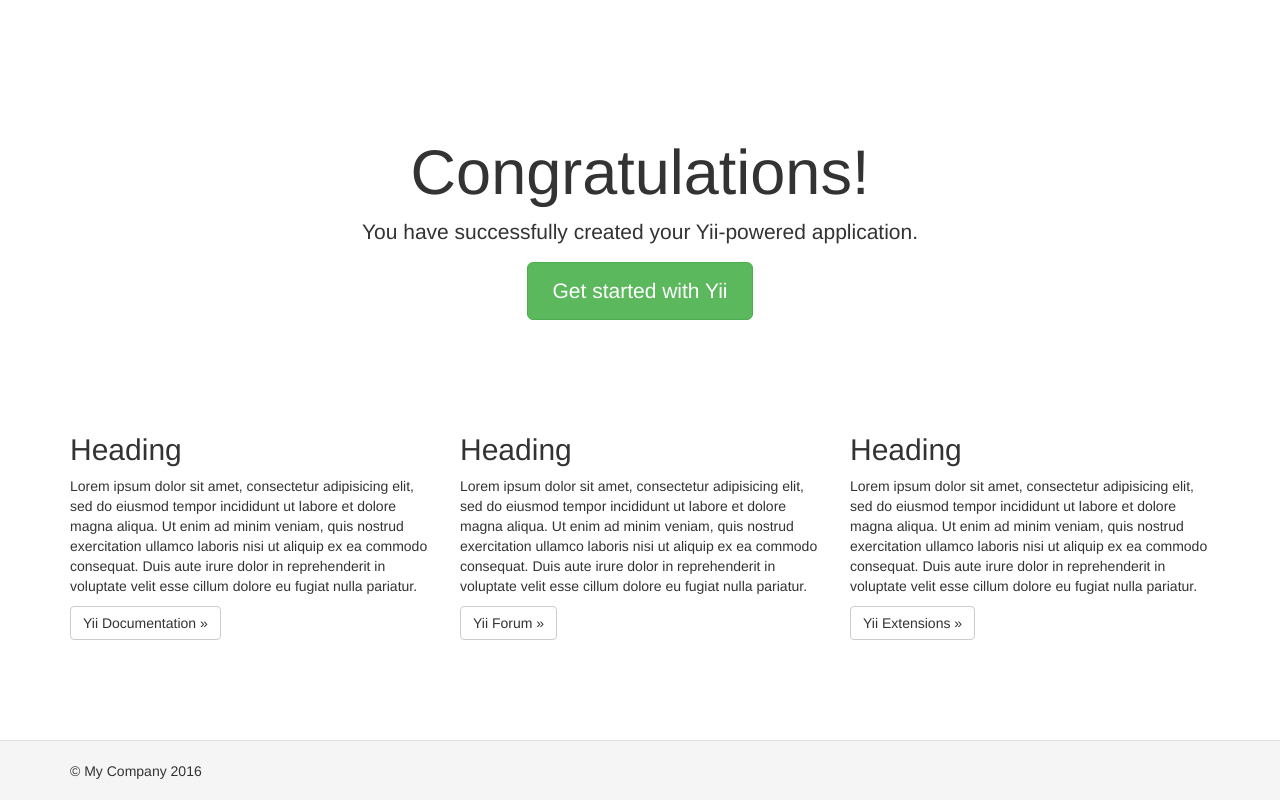
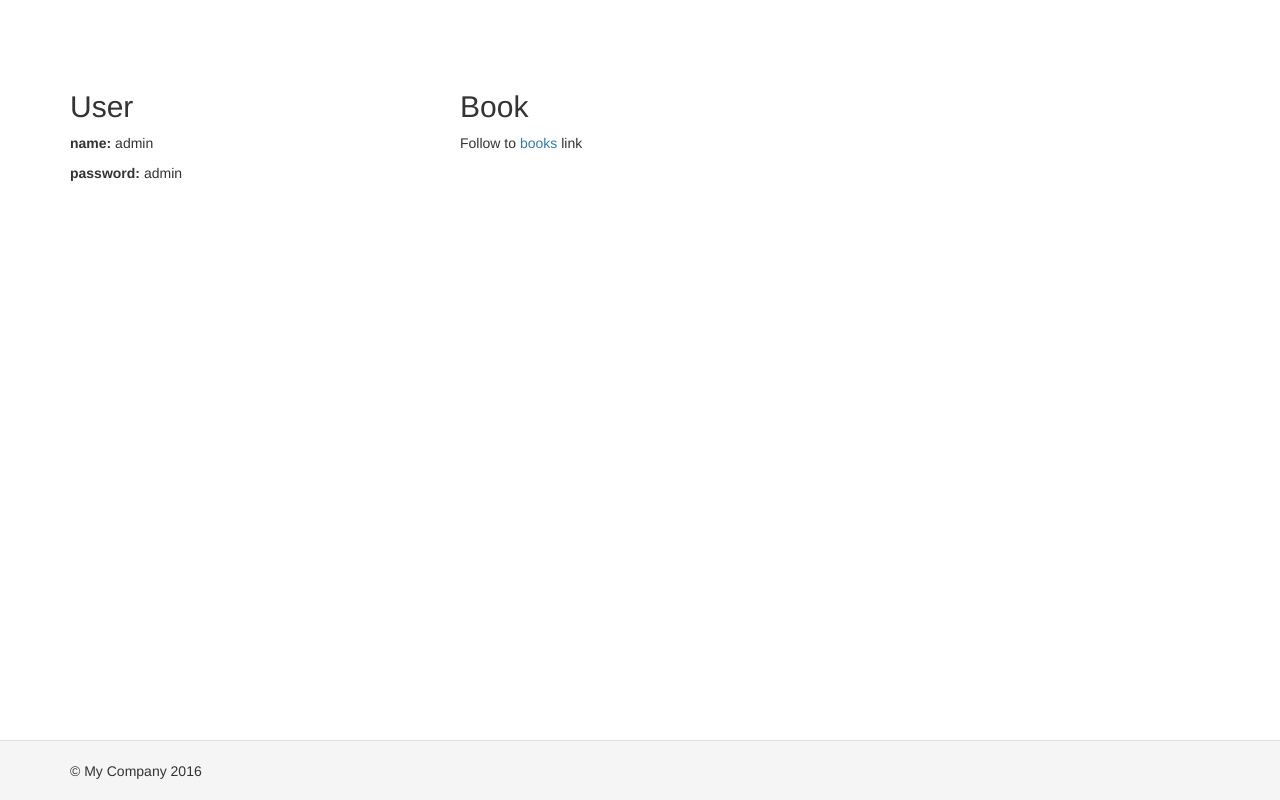
Before and after one commit to tulov/test-work.my, a Yii app: template views/site/index.php in a window 1280 px wide. Run offline with PHP 8.4 and a stand-in for Yii, Linux system fonts and the light colour scheme; the template is opened without the code that fills it, so the values that code supplies are empty; some libraries are stand-ins or nearby versions.

Commit message:
updated main page

```diff
--- a/views/site/index.php
+++ b/views/site/index.php
@@ -1,51 +1,25 @@
 <?php
 
 /* @var $this yii\web\View */
+
+use yii\helpers\Html;
 
 $this->title = 'My Yii Application';
 ?>
 <div class="site-index">
 
-    <div class="jumbotron">
-        <h1>Congratulations!</h1>
-
-        <p class="lead">You have successfully created your Yii-powered application.</p>
-
-        <p><a class="btn btn-lg btn-success" href="http://www.yiiframework.com">Get started with Yii</a></p>
-    </div>
-
     <div class="body-content">
 
         <div class="row">
             <div class="col-lg-4">
-                <h2>Heading</h2>
+                <h2>User</h2>
 
-                <p>Lorem ipsum dolor sit amet, consectetur adipisicing elit, sed do eiusmod tempor incididunt ut labore et
-                    dolore magna aliqua. Ut enim ad minim veniam, quis nostrud exercitation ullamco laboris nisi ut aliquip
-                    ex ea commodo consequat. Duis aute irure dolor in reprehenderit in voluptate velit esse cillum dolore eu
-                    fugiat nulla pariatur.</p>
-
-                <p><a class="btn btn-default" href="http://www.yiiframework.com/doc/">Yii Documentation &raquo;</a></p>
+                <p><strong>name:</strong> admin</p>
+                <p><strong>password:</strong> admin</p>
             </div>
             <div class="col-lg-4">
-                <h2>Heading</h2>
-
-                <p>Lorem ipsum dolor sit amet, consectetur adipisicing elit, sed do eiusmod tempor incididunt ut labore et
-                    dolore magna aliqua. Ut enim ad minim veniam, quis nostrud exercitation ullamco laboris nisi ut aliquip
-                    ex ea commodo consequat. Duis aute irure dolor in reprehenderit in voluptate velit esse cillum dolore eu
-                    fugiat nulla pariatur.</p>
-
-                <p><a class="btn btn-default" href="http://www.yiiframework.com/forum/">Yii Forum &raquo;</a></p>
-            </div>
-            <div class="col-lg-4">
-                <h2>Heading</h2>
-
-                <p>Lorem ipsum dolor sit amet, consectetur adipisicing elit, sed do eiusmod tempor incididunt ut labore et
-                    dolore magna aliqua. Ut enim ad minim veniam, quis nostrud exercitation ullamco laboris nisi ut aliquip
-                    ex ea commodo consequat. Duis aute irure dolor in reprehenderit in voluptate velit esse cillum dolore eu
-                    fugiat nulla pariatur.</p>
-
-                <p><a class="btn btn-default" href="http://www.yiiframework.com/extensions/">Yii Extensions &raquo;</a></p>
+                <h2>Book</h2>
+                <p>Follow to <?= Html::a('books',['/book/index']) ?> link</p>
             </div>
         </div>
 
```
